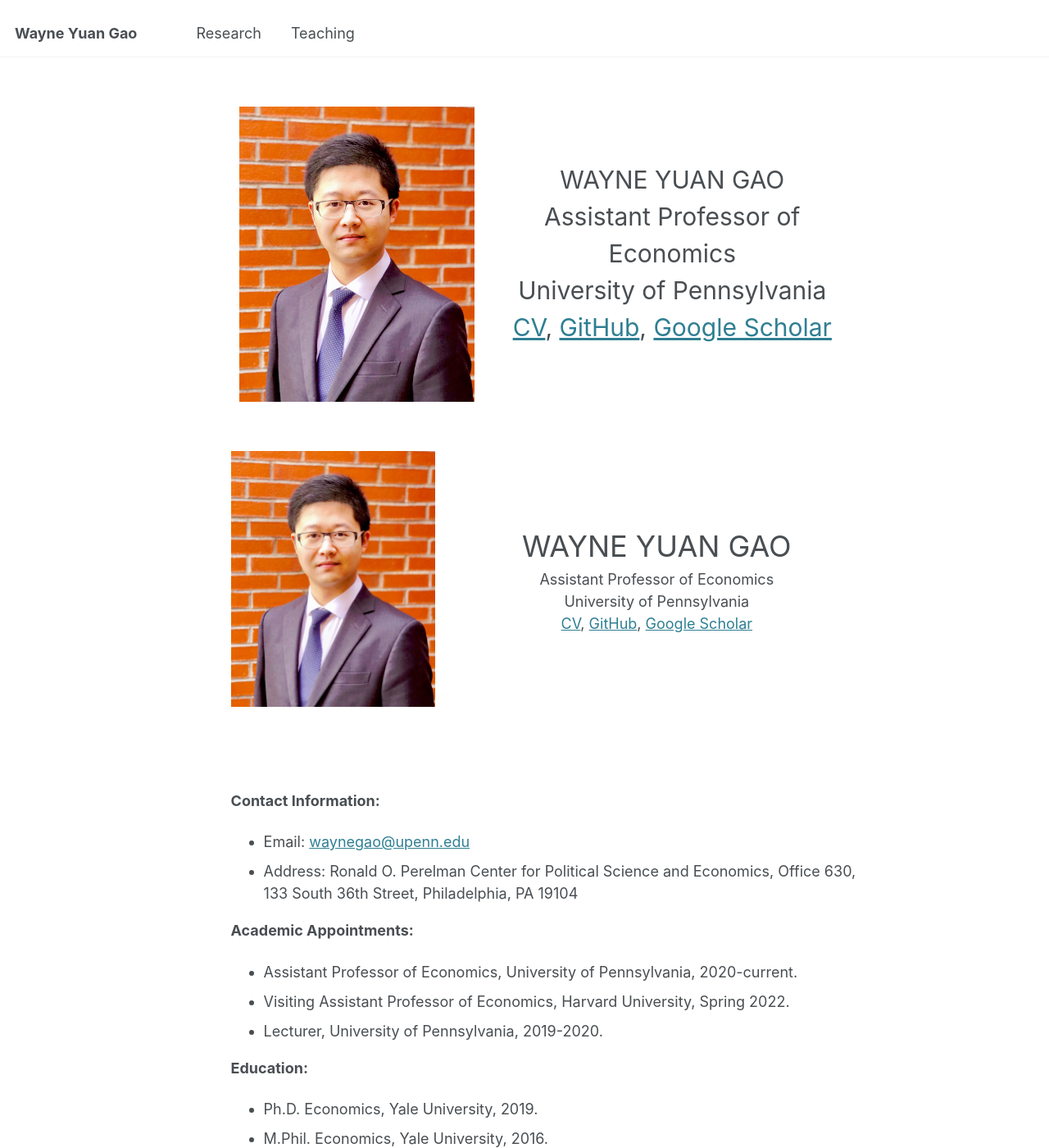
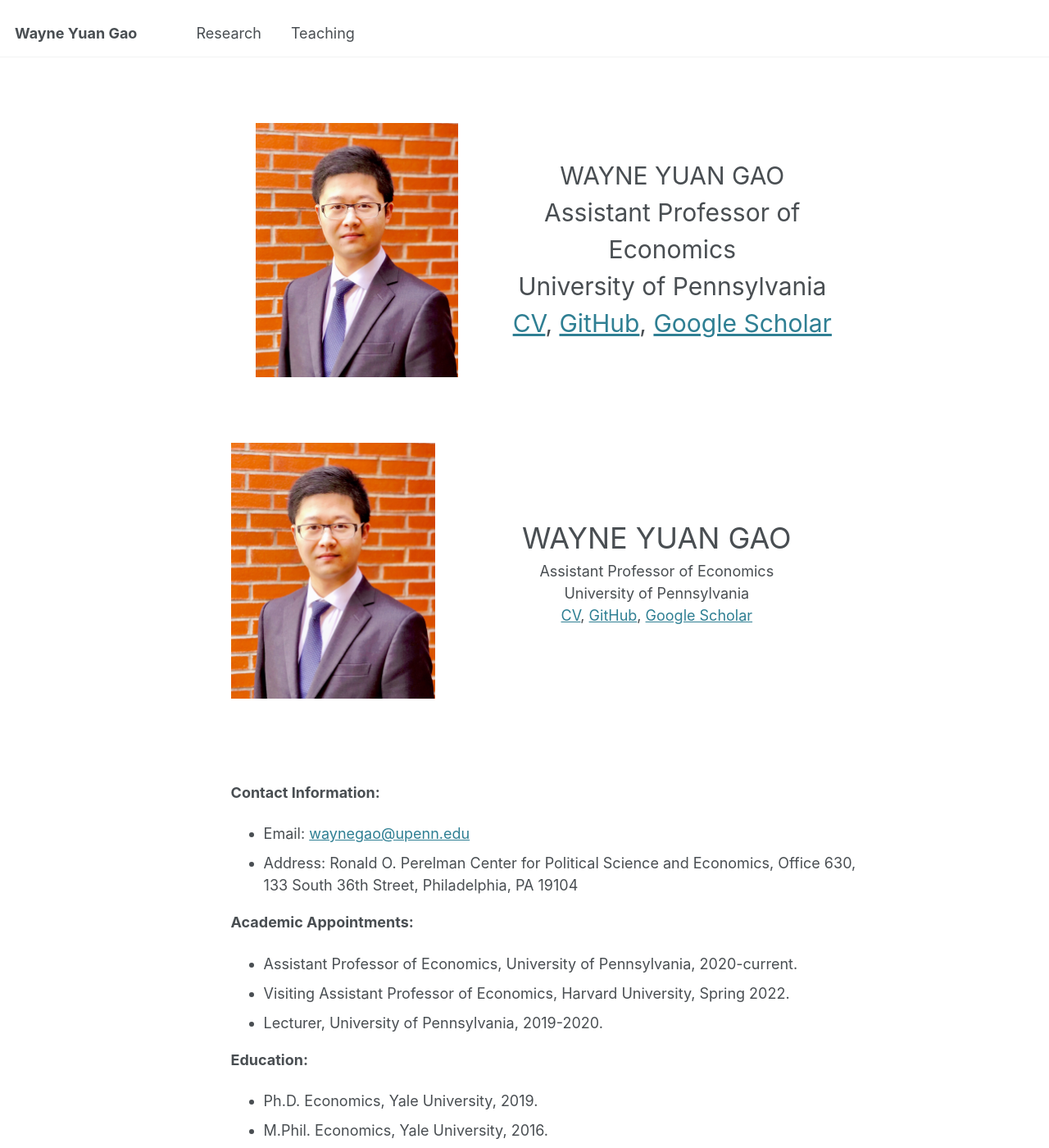
Before and after one commit to wayne-y-gao/wayne-y-gao.github.io, a Jekyll site: the page built from _pages/about.md, in a window 1280 px wide and 1400 px high. Shown: the whole window at 82% size. Built offline with Jekyll 4.4.1, drawn with Linux system fonts in a browser that asks for light colours.

Commit message:
Update _base.scss

```diff
--- a/_sass/layout/_base.scss
+++ b/_sass/layout/_base.scss
@@ -370,12 +370,12 @@ b, i, strong, em, blockquote, p, q, span, figure, img, h1, h2, header, input, a,
 }
 
 .flex-item-left {
-  padding: 10px;
+  padding: 30px;
   flex: 40%;
 }
 
 .flex-item-right {
-  padding: 10px;
+  padding: 30px;
   flex: 60%;
 }
 
```
